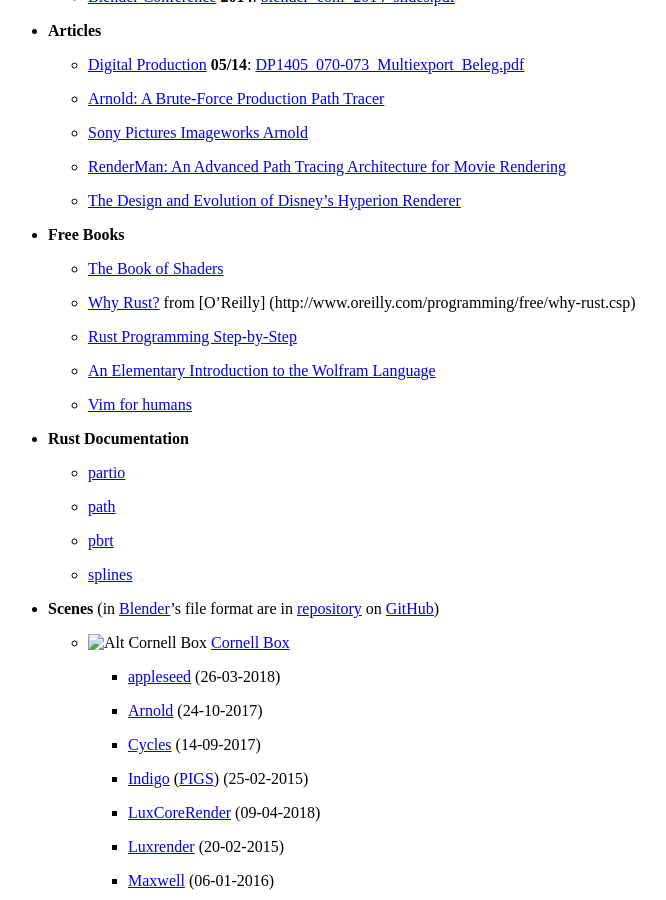
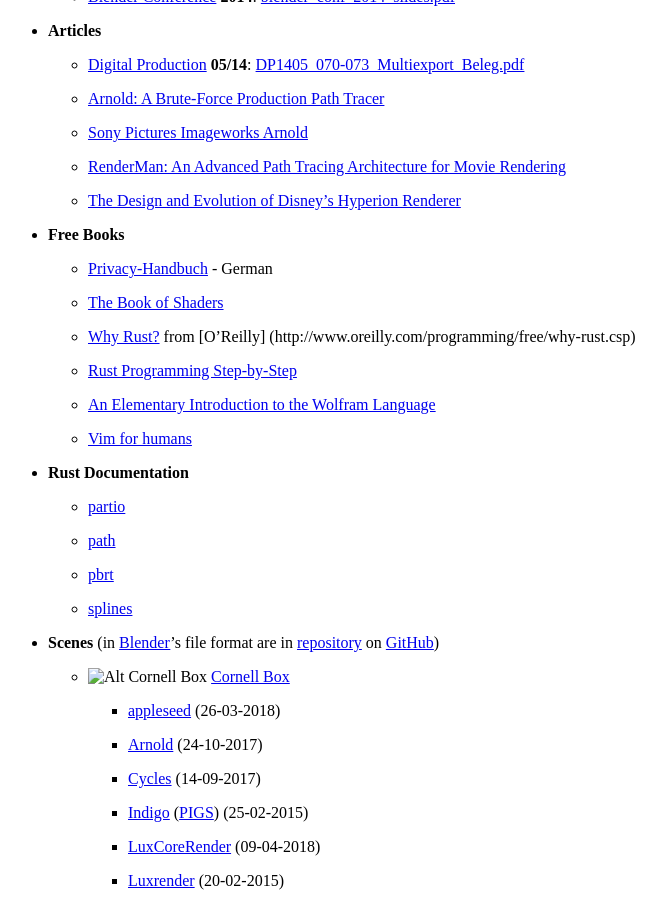
Before and after one commit to wahn/jan_walter_org, a Jekyll site: the page built from download/index.md, in a window 1280 px wide and 900 px high, scrolled down 363 px. Shown: the whole window, without its empty margins (0-666 px from the left). Built offline with Jekyll 4.4.1, drawn with Linux system fonts in a browser that asks for light colours; Markdown is read by kramdown in place of the engine named in the settings.

Commit message:
Add Privacy-Handbuch.

```diff
--- a/download/index.md
+++ b/download/index.md
@@ -36,6 +36,8 @@
       Renderer](https://www.janwalter.org/Publications/HyperionTog2018.pdf)
 
 * __Free Books__
+
+    - [Privacy-Handbuch](https://www.privacy-handbuch.de/download/privacy-handbuch.pdf) - German
 
     - [The Book of Shaders](http://thebookofshaders.com)
 
```
